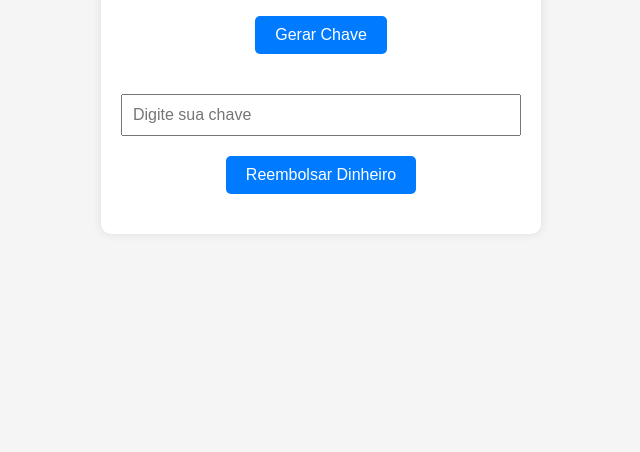
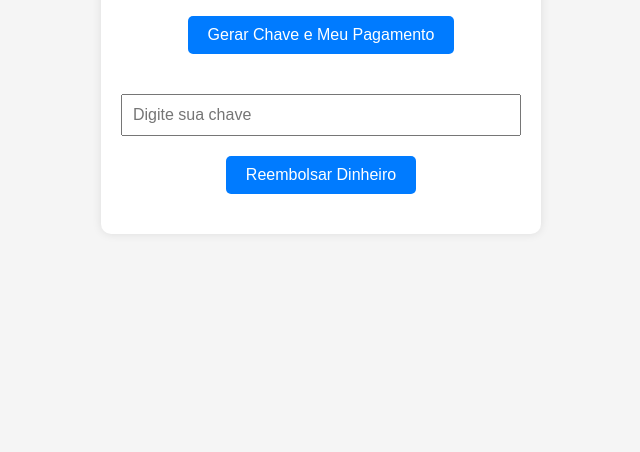
Before and after one commit to ronald30int/index, a plain HTML site: page index.html in a window 1280 px wide. Shown: the part 348-800 px from the top of the page, without its empty margins (319-959 px from the left). Drawn offline with Linux system fonts and the light colour scheme.

Commit message:
Add files via upload

```diff
--- a/index.html
+++ b/index.html
@@ -63,7 +63,7 @@
     <div class="container">
         <h1>Gerador e Reembolso de Chave de Pagamento</h1>
         <div class="gerar-section">
-            <button class="button" onclick="gerarChave()">Gerar Chave</button>
+            <button class="button" onclick="gerarChave()">Gerar Chave e Meu Pagamento</button>
             <div class="link" id="link"></div>
             <div class="chave" id="chave"></div>
         </div>
```
